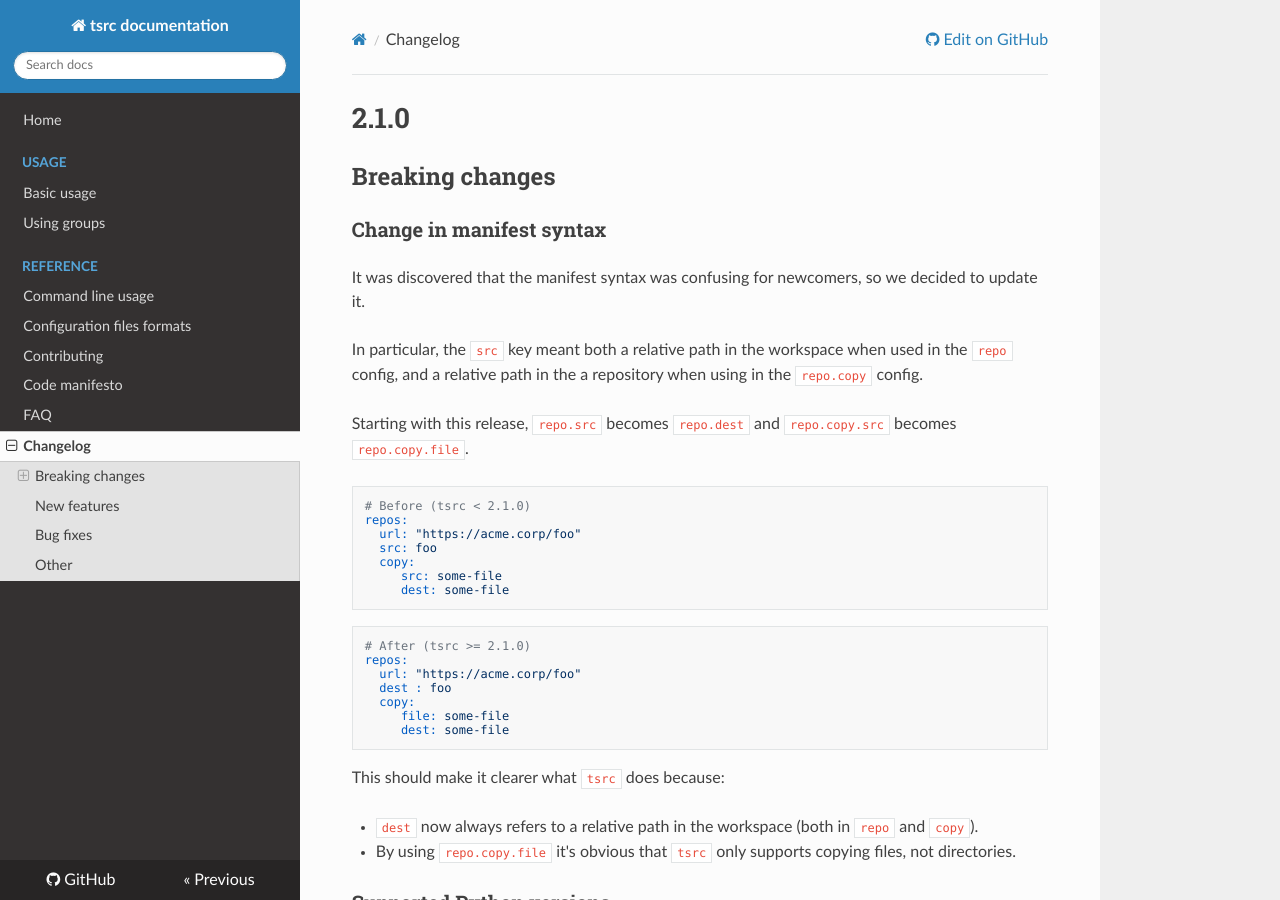
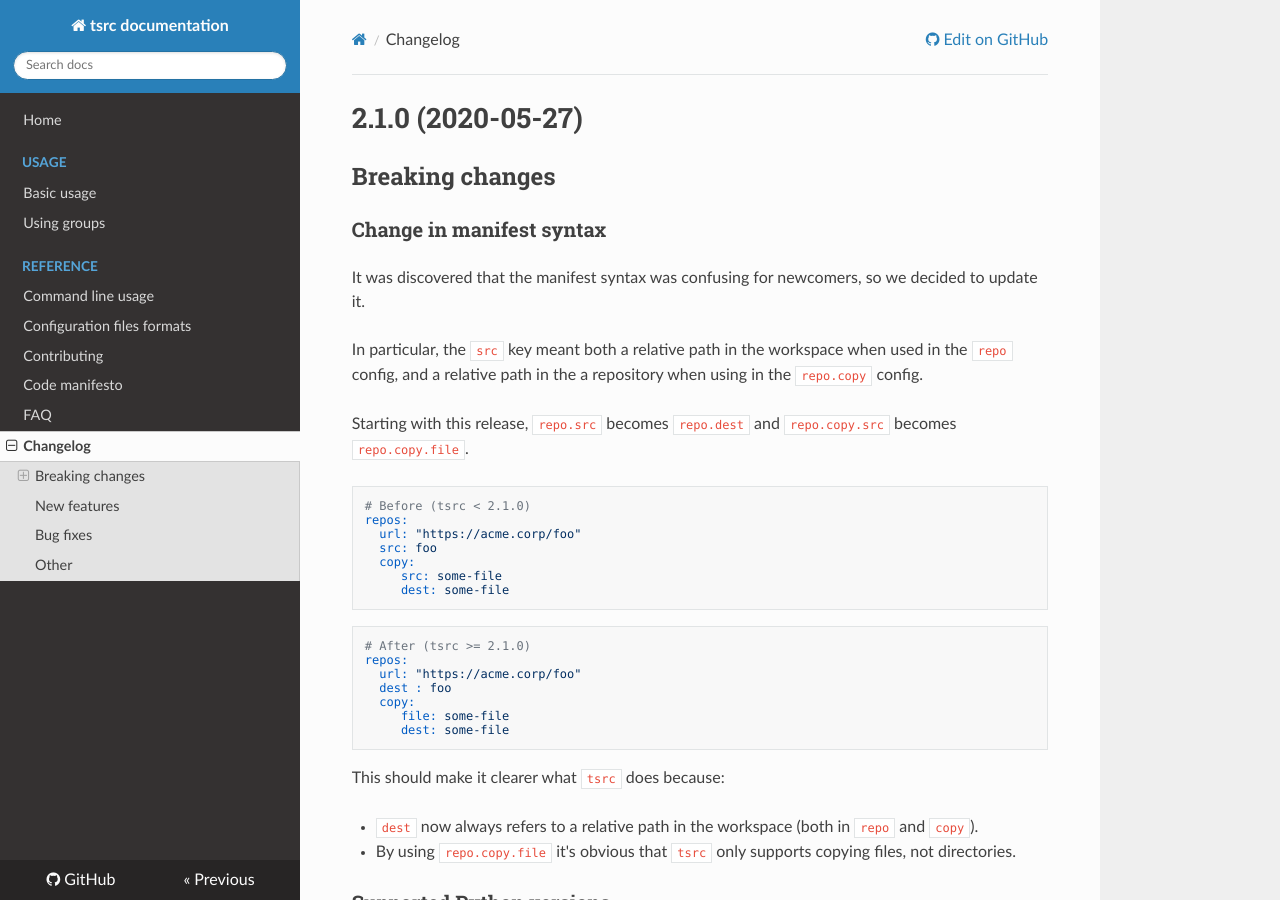
Before and after one commit to your-tools/tsrc, an MkDocs documentation site: the page built from docs/changelog.md, in a window 1280 px wide and 900 px high. Built offline with MkDocs 1.6.1, drawn with Linux system fonts in a browser that asks for light colours; nearby versions of some CDN libraries.

Commit message:
Prepare for 2.1.0 release

```diff
--- a/docs/changelog.md
+++ b/docs/changelog.md
@@ -1,4 +1,4 @@
-# 2.1.0
+# 2.1.0 (2020-05-27)
 
 ## Breaking changes
 
```
